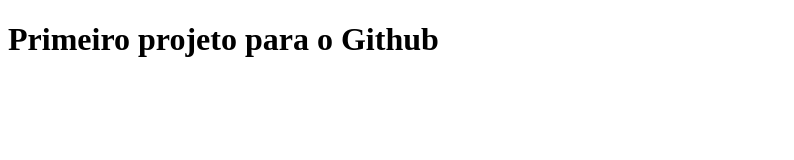
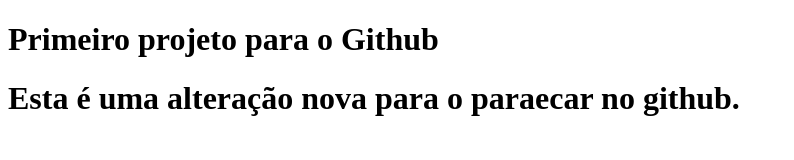
Before and after one commit to Kelsonthony/git-teste, a plain HTML site: page index.html in a window 1280 px wide. Shown: the whole page, without its empty margins (0-794 px from the left). Drawn offline with Linux system fonts and the light colour scheme.

Commit message:
add modificação em 09/04/2018

```diff
--- a/index.html
+++ b/index.html
@@ -8,5 +8,6 @@
 </head>
 <body>
     <h1>Primeiro projeto para o Github</h1>
+    <h1>Esta é uma alteração nova para o paraecar no github.</h1>
 </body>
 </html>
```
